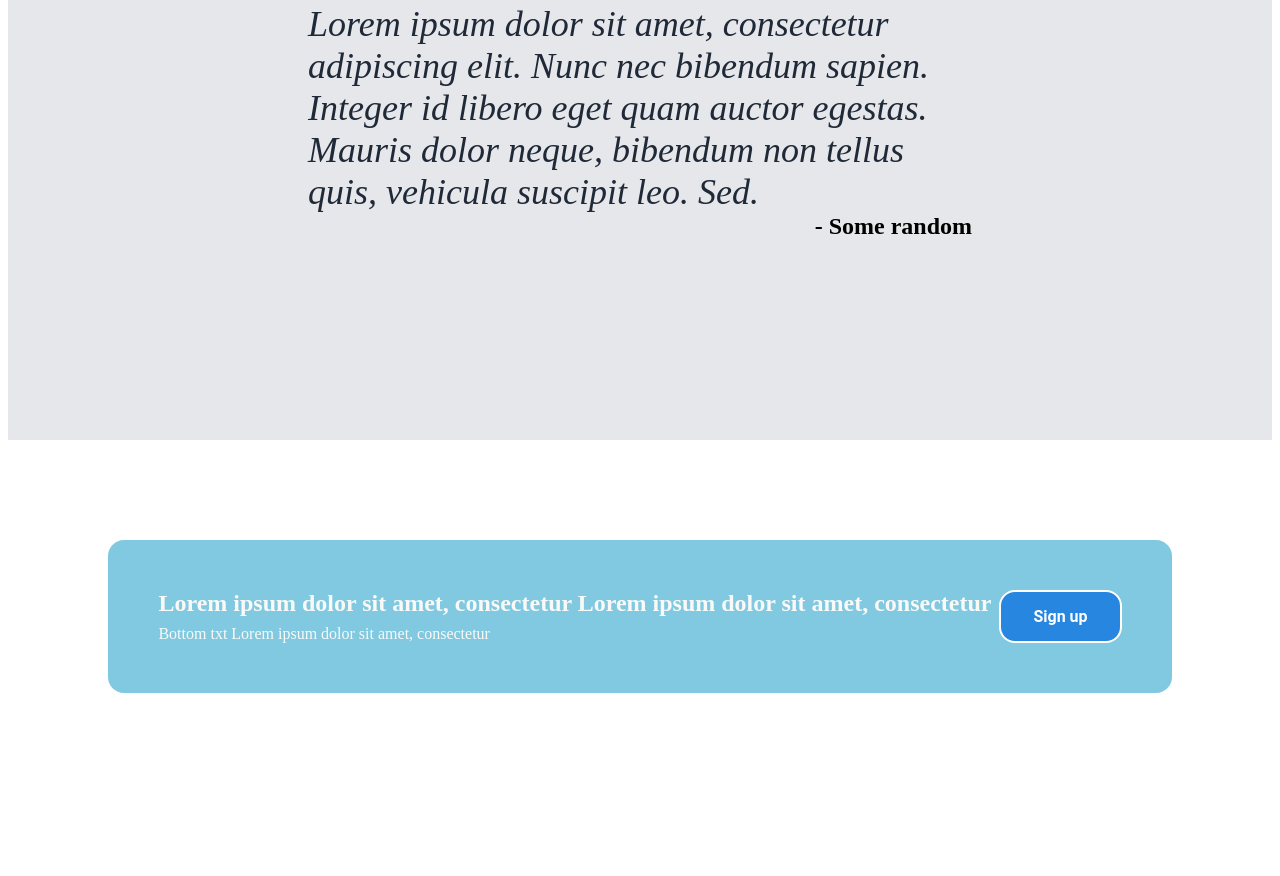
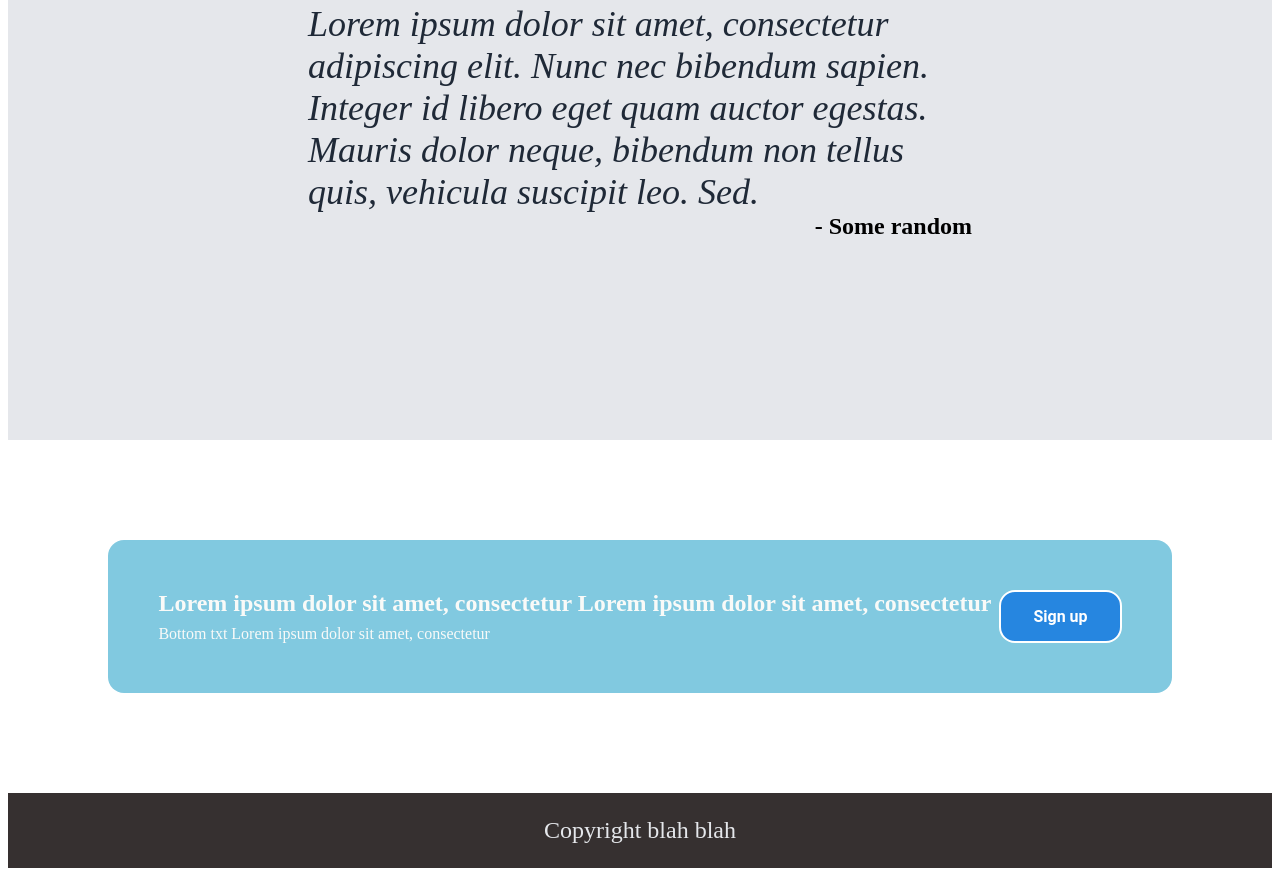
Before and after one commit to virus1019/odin_landingpage, a plain HTML site: page index.html in a window 1280 px wide. Shown: the part 1212-2088 px from the top of the page. Before the commit the page ends 2013 px from the top, so only its background shows below. Drawn offline with Linux system fonts and the light colour scheme.

Commit message:
footer completed

```diff
--- a/index.html
+++ b/index.html
@@ -71,18 +71,15 @@
         </div>
         <button id="signup">Sign up</button>
       </div>
+    </div>
+
+    <div class="container">
+      <div class="footer">
+        Copyright blah blah
+      </div>
+    </div>
 
 
-    </div>
-    <!---4 flex boxes in 1
-    flex box 1:
-        header with logo on left, 3 links on right
-        title text, subtext under, button under
-        picture to right
-    2:
-        title
-        4 pictures with text; each a flex box
-    -->
 
   </body>
 </html>
--- a/style.css
+++ b/style.css
@@ -200,3 +200,14 @@ button#signup {
     margin-left: 8px;
 }
 /*footer*/
+
+.footer {
+    display: flex;
+    flex: 1;
+    background-color: rgb(54, 48, 48);
+    justify-content: center;
+    color: #E5E7EB;
+    font-size: 24px;
+    font-weight: 400;
+    padding: 24px;
+}
```
